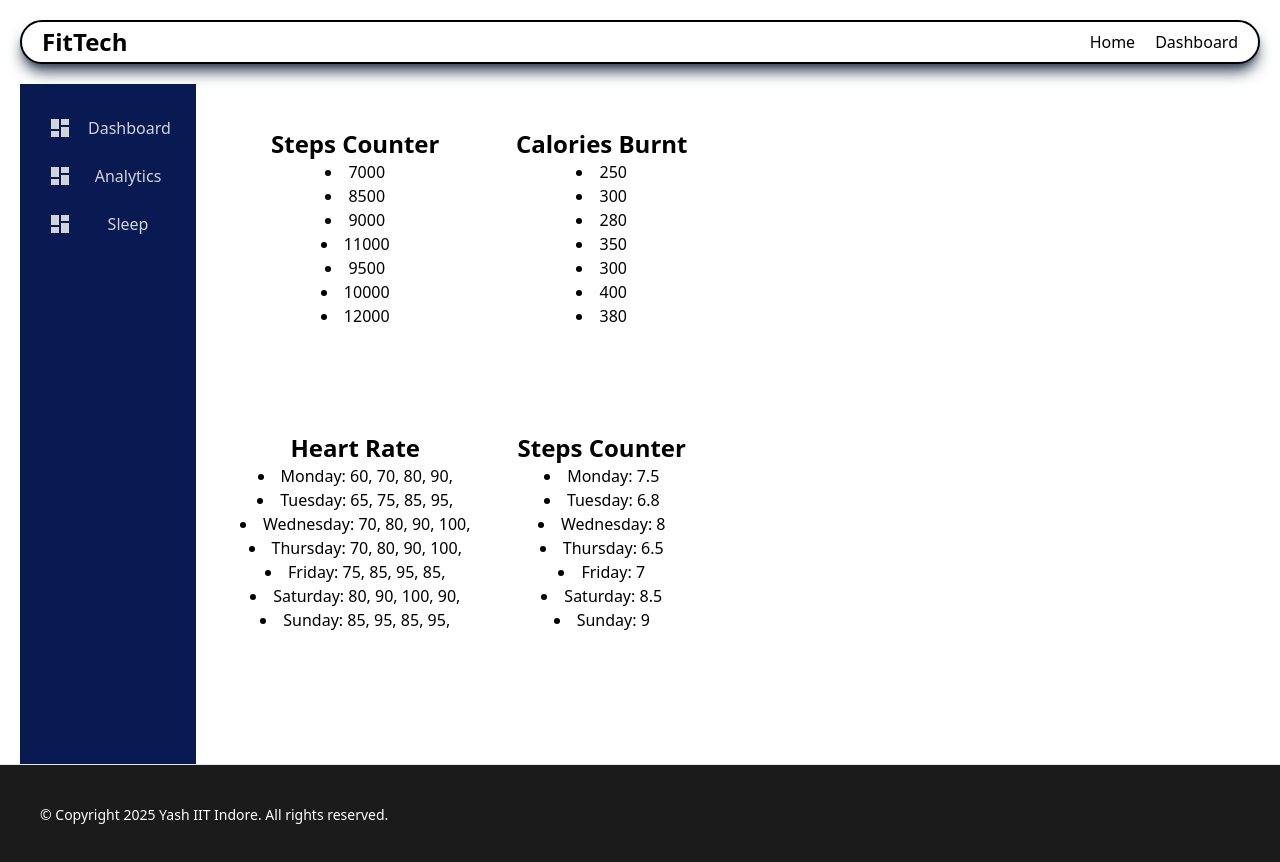
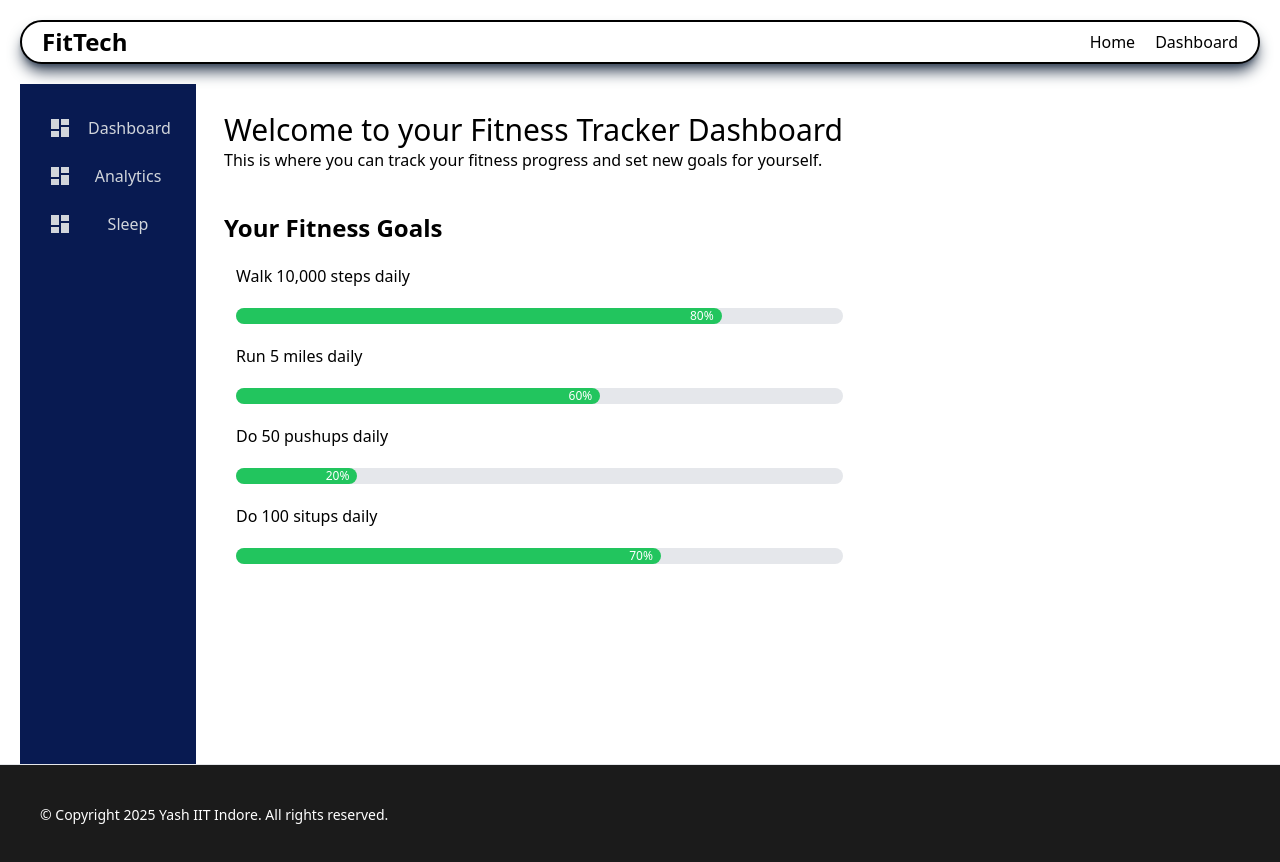
Before and after one commit to yasharyasaxena/Fitness-tracker, a React (Vite) app: page /dashboard in a window 1280 px wide. Shown: the top 862 px of the page. Built offline with nearby package versions, Linux system fonts and the light colour scheme.

Commit message:
dashboard home done

```diff
--- a/package.json
+++ b/package.json
@@ -10,7 +10,9 @@
     "preview": "vite preview"
   },
   "dependencies": {
+    "chart.js": "^4.4.7",
     "react": "^19.0.0",
+    "react-chartjs-2": "^5.3.0",
     "react-dom": "^19.0.0",
     "react-icons": "^5.4.0",
     "react-router-dom": "^7.1.3"
--- a/src/App.jsx
+++ b/src/App.jsx
@@ -1,9 +1,10 @@
 import React from "react";
 import { BrowserRouter, Routes, Route } from "react-router";
 import Home from "./pages/Home";
-import Dashboard from "./pages/Dashboard";
+import Analytics from "./pages/Analytics";
 import Layout from "./components/Layout";
 import DashLayout from "./components/DashLayout";
+import Dashboard from "./pages/Dashboard";
 
 function App() {
   return (
@@ -13,6 +14,7 @@ function App() {
           <Route index element={<Home />} />
           <Route path="Dashboard" element={<DashLayout />}>
             <Route index element={<Dashboard />} />
+            <Route path="analytics" element={<Analytics />} />
           </Route>
         </Route>
       </Routes>
--- /dev/null
+++ b/src/components/ProgressBar.jsx
@@ -0,0 +1,14 @@
+import React from "react";
+
+export default function ProgressBar({ progress }) {
+  return (
+    <div className="w-full bg-gray-200 rounded-full">
+      <div
+        className="bg-green-500 h-4 rounded-full"
+        style={{ width: `${progress}%` }}
+      >
+        <p className="text-xs text-white text-end pr-2">{`${progress}%`}</p>
+      </div>
+    </div>
+  );
+}
--- /dev/null
+++ b/src/pages/Analytics.jsx
@@ -0,0 +1,41 @@
+import React from "react";
+import data from "../data.json";
+
+export default function Analytics() {
+  return (
+    <>
+      <div className="grid grid-cols-2 grid-rows-2 gap-4 p-4 w-full h-full">
+        <div className="col-span-1 row-span-1 flex flex-col items-center">
+          <ul className="text-2xl font-bold">Steps Counter</ul>
+          {data["dailySteps"].map((item) => (
+            <li>{item}</li>
+          ))}
+        </div>
+        <div className="col-span-1 row-span-1 flex flex-col items-center">
+          <ul className="text-2xl font-bold">Calories Burnt</ul>
+          {data["caloriesBurned"].map((item) => (
+            <li>{item}</li>
+          ))}
+        </div>
+        <div className="col-span-1 row-span-1 flex flex-col items-center">
+          <ul className="text-2xl font-bold">Heart Rate</ul>
+          {Object.entries(data["heartRate"]).map((item) => {
+            return (
+              <li>
+                {item[0]}: {item[1].map((i) => i + ", ")}
+              </li>
+            );
+          })}
+        </div>
+        <div className="col-span-1 row-span-1 flex flex-col items-center">
+          <ul className="text-2xl font-bold">Steps Counter</ul>
+          {Object.entries(data["sleepPatterns"]).map((item) => (
+            <li>
+              {item[0]}: {item[1]}
+            </li>
+          ))}
+        </div>
+      </div>
+    </>
+  );
+}
--- a/src/pages/Dashboard.jsx
+++ b/src/pages/Dashboard.jsx
@@ -1,41 +1,27 @@
 import React from "react";
-import data from "../data.json";
+import ProgressBar from "../components/ProgressBar";
 
 export default function Dashboard() {
   return (
-    <>
-      <div className="grid grid-cols-2 grid-rows-2 gap-4 p-4 w-full h-full">
-        <div className="col-span-1 row-span-1 flex flex-col items-center">
-          <ul className="text-2xl font-bold">Steps Counter</ul>
-          {data["dailySteps"].map((item) => (
-            <li>{item}</li>
-          ))}
-        </div>
-        <div className="col-span-1 row-span-1 flex flex-col items-center">
-          <ul className="text-2xl font-bold">Calories Burnt</ul>
-          {data["caloriesBurned"].map((item) => (
-            <li>{item}</li>
-          ))}
-        </div>
-        <div className="col-span-1 row-span-1 flex flex-col items-center">
-          <ul className="text-2xl font-bold">Heart Rate</ul>
-          {Object.entries(data["heartRate"]).map((item) => {
-            return (
-              <li>
-                {item[0]}: {item[1].map((i) => i + ", ")}
-              </li>
-            );
-          })}
-        </div>
-        <div className="col-span-1 row-span-1 flex flex-col items-center">
-          <ul className="text-2xl font-bold">Steps Counter</ul>
-          {Object.entries(data["sleepPatterns"]).map((item) => (
-            <li>
-              {item[0]}: {item[1]}
-            </li>
-          ))}
-        </div>
+    <div className="flex flex-col">
+      <h1 className="text-3xl">Welcome to your Fitness Tracker Dashboard</h1>
+      <p className="font-light text-opacity-">
+        This is where you can track your fitness progress and set new goals for
+        yourself.
+      </p>
+      <div className="pt-10">
+        <h2 className="text-2xl font-bold">Your Fitness Goals</h2>
+        <ul className="pl-3 pt-5 space-y-5 list-inside">
+          <li>Walk 10,000 steps daily</li>
+          <ProgressBar progress={80} />
+          <li>Run 5 miles daily</li>
+          <ProgressBar progress={60} />
+          <li>Do 50 pushups daily</li>
+          <ProgressBar progress={20} />
+          <li>Do 100 situps daily</li>
+          <ProgressBar progress={70} />
+        </ul>
       </div>
-    </>
+    </div>
   );
 }
```
Also changed, not shown: 1 other file (tests, documents, lock files or other folders).
